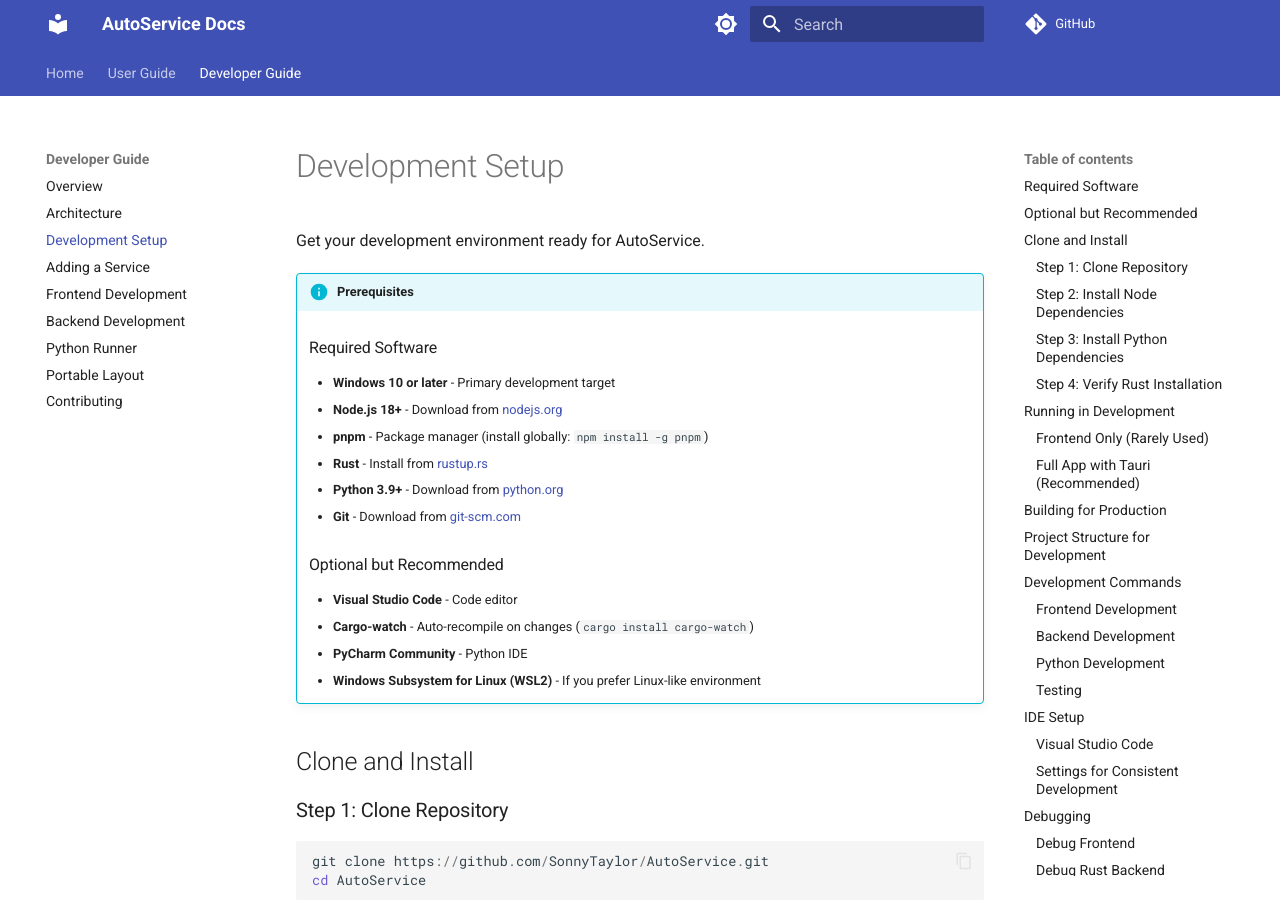
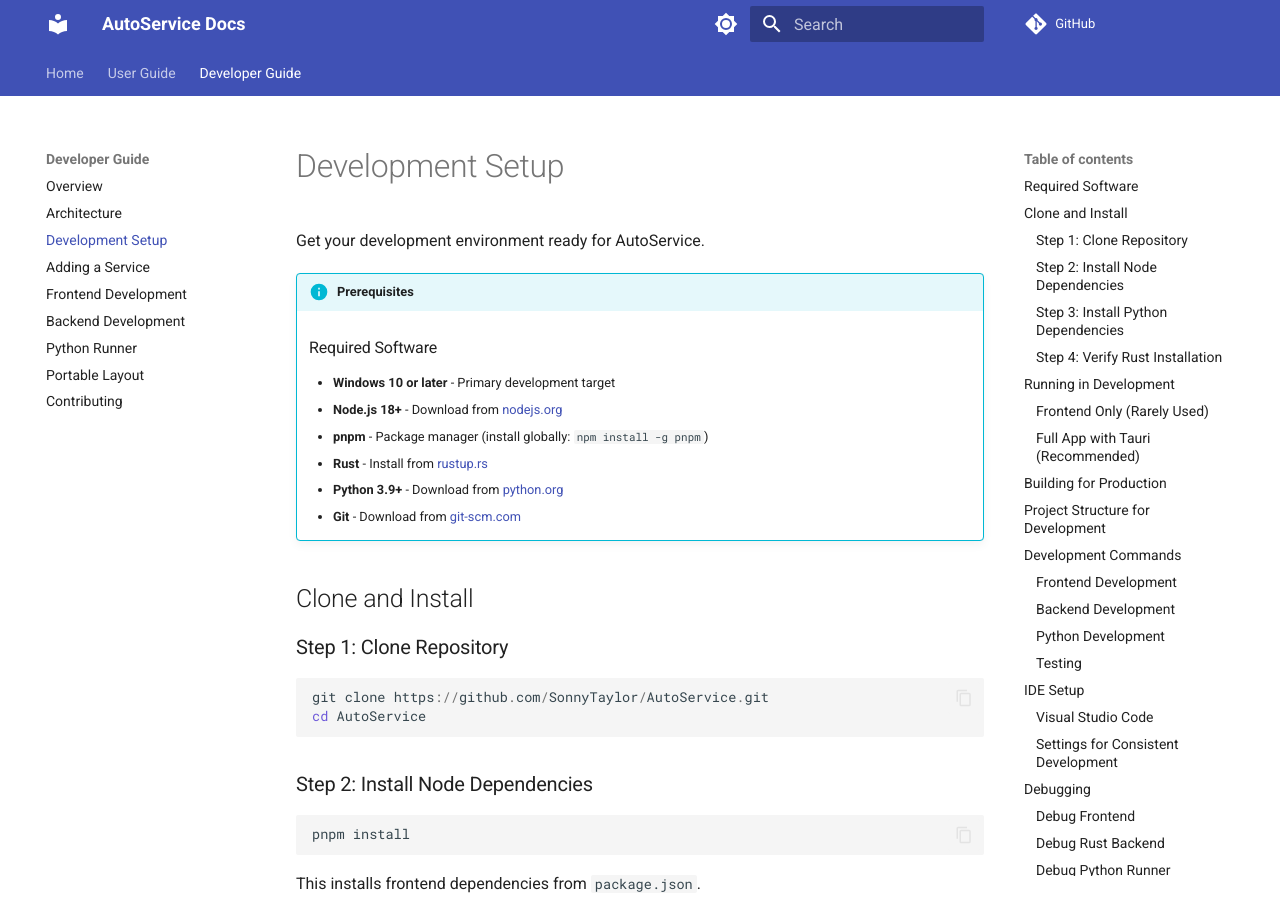
Before and after one commit to SonnyTaylor/AutoService, an MkDocs documentation site: the page built from docs/developer-guide/dev-setup.md, in a window 1280 px wide and 900 px high. Built offline with MkDocs 1.6.1 and Material for MkDocs 9.7.7, drawn with Linux system fonts in a browser that asks for light colours; comment, search, counter and statistics services are not loaded.

Commit message:
docs: remove inaccurate optional tools from development setup prerequisites

```diff
--- a/docs/developer-guide/dev-setup.md
+++ b/docs/developer-guide/dev-setup.md
@@ -12,13 +12,6 @@ Get your development environment ready for AutoService.
     - **Rust** - Install from [rustup.rs](https://rustup.rs/)
     - **Python 3.9+** - Download from [python.org](https://www.python.org/)
     - **Git** - Download from [git-scm.com](https://git-scm.com/)
-
-    ### Optional but Recommended
-
-    - **Visual Studio Code** - Code editor
-    - **Cargo-watch** - Auto-recompile on changes (`cargo install cargo-watch`)
-    - **PyCharm Community** - Python IDE
-    - **Windows Subsystem for Linux (WSL2)** - If you prefer Linux-like environment
 
 ## Clone and Install
 
```
